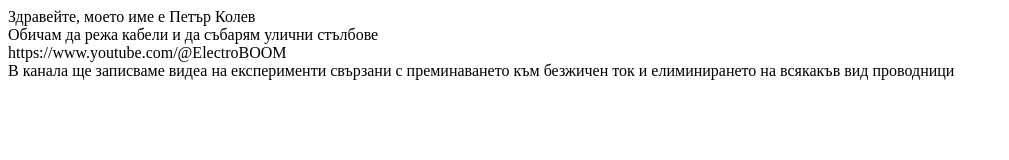
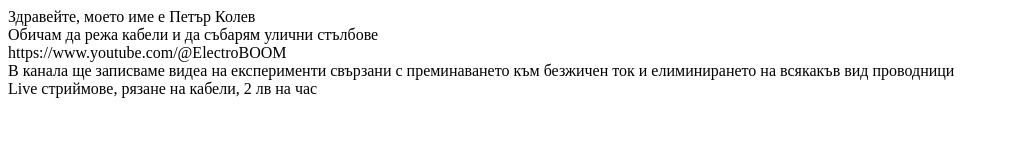
Before and after one commit to PetarNK01/stu2001321055, a plain HTML site: page index.html in a window 1280 px wide. Shown: the whole page, without its empty margins (0-1009 px from the left). Drawn offline with Linux system fonts and the light colour scheme.

Commit message:
Add pricing model

```diff
--- a/index.html
+++ b/index.html
@@ -17,5 +17,8 @@
 
     <!-- - информация за моят канал -->
     <div>В канала ще записваме видеа на експерименти свързани с преминаването към безжичен ток и елиминирането на всякакъв вид проводници</div>
+
+    <!-- - платено съдържание -->
+    <div>Live стриймове, рязане на кабели, 2 лв на час</div>
 </body>
 </html>
```
